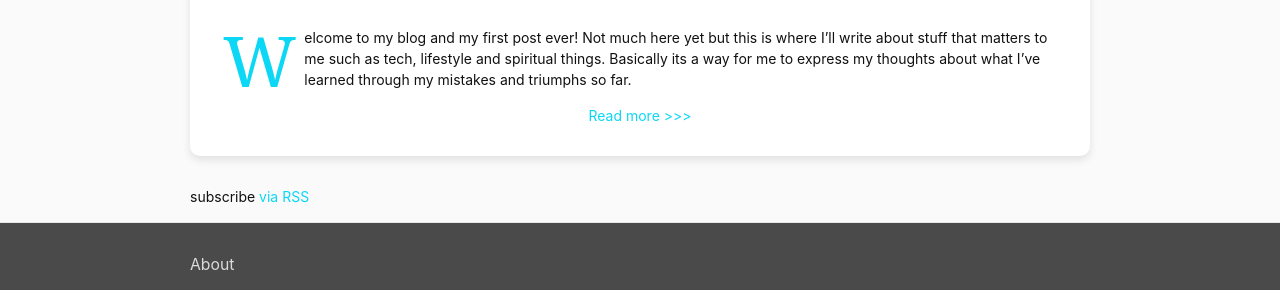
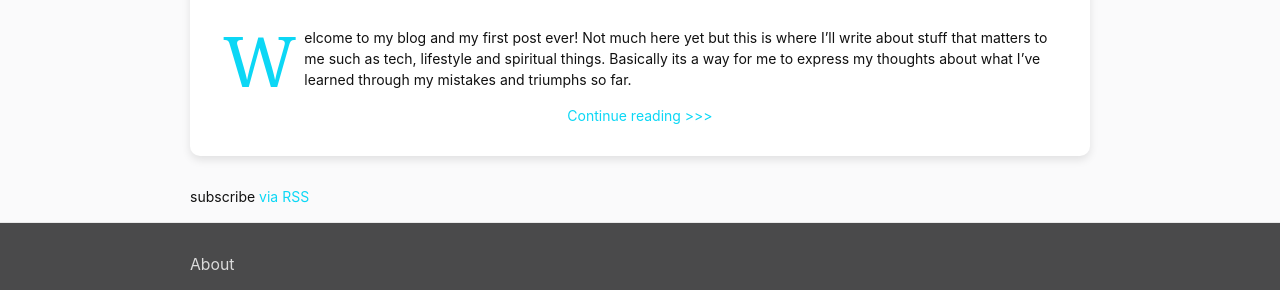
Before and after one commit to josefnorlin/josefnorlin.github.io, a Jekyll site: the page built from index.md, in a window 1280 px wide. Shown: the part 606-896 px from the top of the page. Built offline with Jekyll 4.4.1, drawn with Linux system fonts in a browser that asks for light colours.

Commit message:
More language

```diff
--- a/_layouts/home.html
+++ b/_layouts/home.html
@@ -31,7 +31,7 @@ layout: default
                 {{ post.excerpt }}
               </div>
               {%- endif -%}
-              <center><a href="{{ post.url | relative_url }}">Read more >>></a></center>
+              <center><a href="{{ post.url | relative_url }}">Continue reading >>></a></center>
             </div>
 
           </div>
```
Also changed, not shown: 2 other files.
